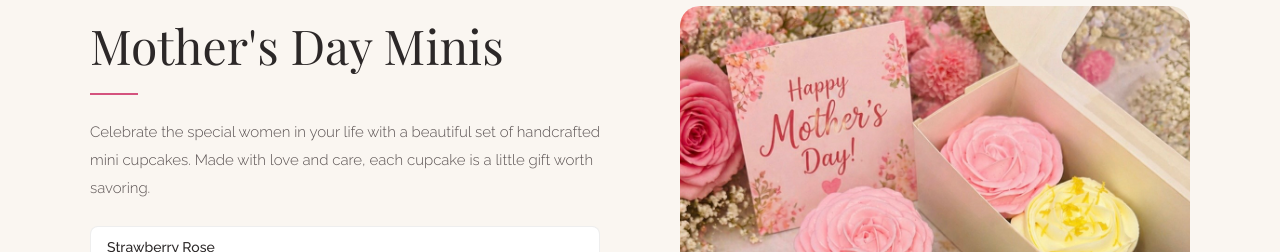
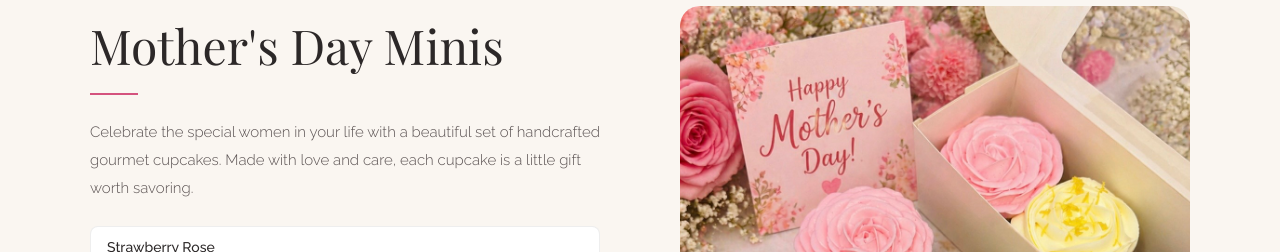
Before and after one commit to omargriffin14/cake-app, a React (Vite) app in the folder frontend/: page / in a window 1280 px wide. Shown: the part 924-1176 px from the top of the page. Built offline with nearby package versions, Linux system fonts and the light colour scheme; no server answers; a web font is replaced by a local one.

Commit message:
Update cupcake description to 'gourmet cupcakes'

```diff
--- a/frontend/src/components/Specials.jsx
+++ b/frontend/src/components/Specials.jsx
@@ -27,7 +27,7 @@ export default function Specials({ onOrderClick }) {
           }}>Mother's Day Minis</h2>
           <div style={divider} />
           <p style={sub}>
-            Celebrate the special women in your life with a beautiful set of handcrafted mini cupcakes.
+            Celebrate the special women in your life with a beautiful set of handcrafted gourmet cupcakes.
             Made with love and care, each cupcake is a little gift worth savoring.
           </p>
 
```
